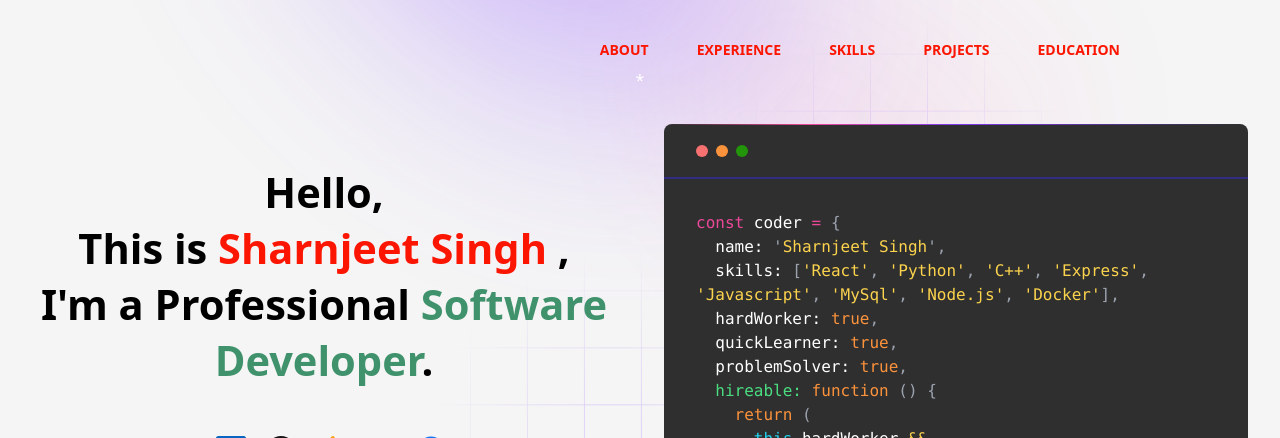
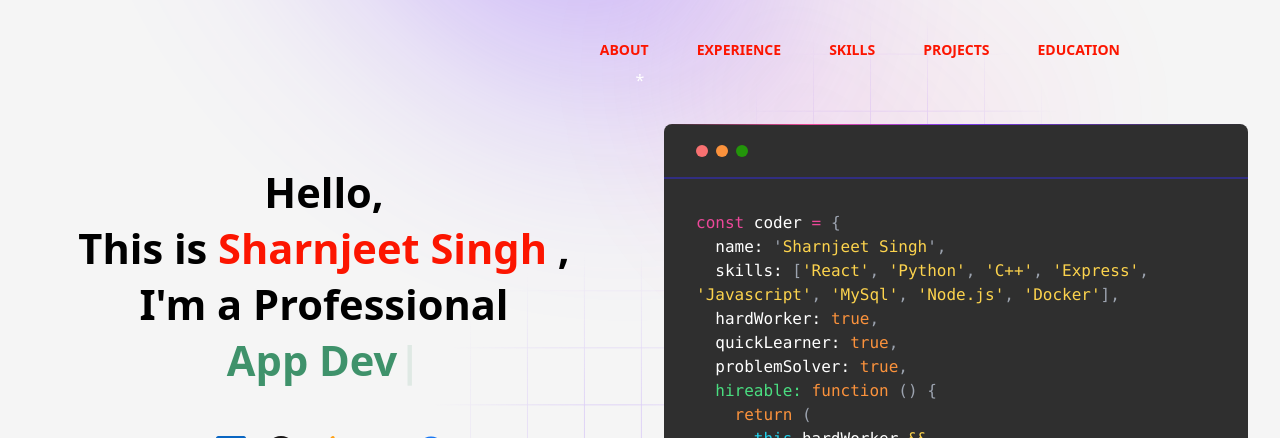
Before and after one commit to sharnjeet21/portfolio, a React (Vite) app: page / in a window 1280 px wide. Shown: the top 438 px of the page. Built offline with nearby package versions, Linux system fonts and the light colour scheme; no server answers.

Commit message:
typewritter effect

```diff
--- a/package.json
+++ b/package.json
@@ -19,7 +19,8 @@
     "react-icons": "^5.5.0",
     "react-router-dom": "^7.6.3",
     "react-toastify": "^11.0.5",
-    "sass": "^1.89.2"
+    "sass": "^1.89.2",
+    "typewriter-effect": "^2.22.0"
   },
   "devDependencies": {
     "@eslint/js": "^9.30.1",
--- a/src/components/homepage/hero-section/index.jsx
+++ b/src/components/homepage/hero-section/index.jsx
@@ -7,6 +7,7 @@ import { FaXTwitter } from "react-icons/fa6";
 import { MdDownload } from "react-icons/md";
 import { RiContactsFill } from "react-icons/ri";
 import { SiLeetcode } from "react-icons/si";
+import Typewriter from 'typewriter-effect';
 
 function HeroSection() {
   return (
@@ -26,8 +27,17 @@ function HeroSection() {
             This is {' '}
             <span className="text-[#FC1500]">{personalData.name}</span>
             {` , I'm a Professional `}
-            <span className=" text-[#3F926B]">{personalData.designation}</span>
-            .
+            <span className="text-[#3F926B]">
+              <Typewriter
+                options={{
+                  strings: ['Software Developer', 'App Developer', 'Web Developer', 'DevOps Engineer'],
+                  autoStart: true,
+                  loop: true,
+                  delay: 60,
+                  deleteSpeed: 40,
+                }}
+              />
+            </span>
           </h1>
 
           <div className="my-12 flex flex-wrap items-center justify-center lg:justify-start gap-5 pl-12 lg:pl-44">
```
Also changed, not shown: 1 other file (tests, documents, lock files or other folders).
